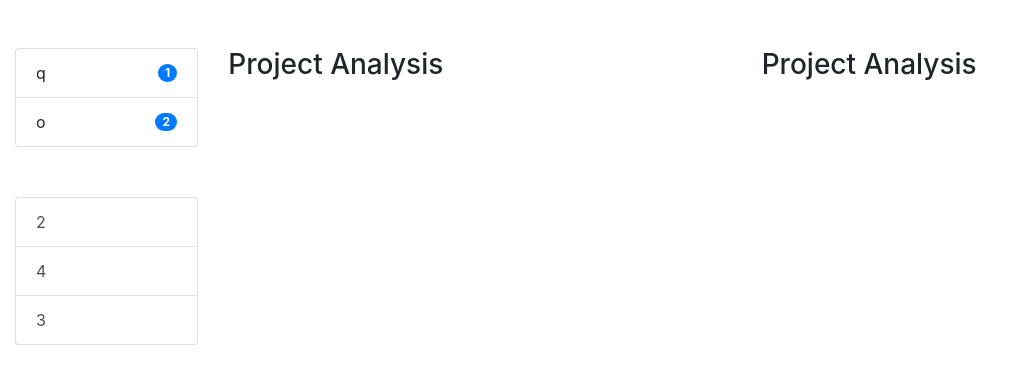
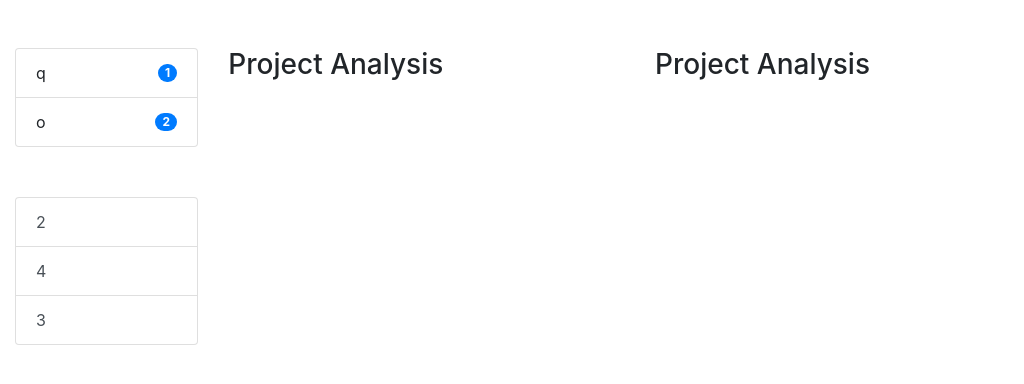
Before and after one commit to mahmudul-hasan-sreejon/progress-tracker, a PHP site: page / in a window 1280 px wide. Shown: the part 56-440 px from the top of the page, without its empty margins (0-1024 px from the left). Run offline with PHP 8.4, Linux system fonts and the light colour scheme; data comes from the database, SQL or seed files in the repository; some libraries are stand-ins or nearby versions.

Commit message:
all bugs fixed for charts

```diff
--- a/index.php
+++ b/index.php
@@ -97,7 +97,7 @@
             </div>
 
             <!-- Chart 1 -->
-            <div class="col-sm-5">
+            <div class="col-sm-4">
                 <?php
 
                 require('conn.php');
@@ -142,7 +142,7 @@
             </div>
 
             <!-- Chart 2 -->
-            <div class="col-sm-5">
+            <div class="col-sm-6">
                 <?php
 
                 require('conn.php');
@@ -206,7 +206,11 @@ Morris.Bar({
     stacked: false,
     resize: true,
     barColors: ['#1fbba6', '#f8aa33', '#4da74d', '#afd8f8', '#edc240', '#cb4b4b', '#9440ed'],
-    barOpacity: 0.9
+    barOpacity: 0.9,
+    barGap: 0,
+    barSizeRatio: 0.46,
+    gridTextSize: 10,
+    xLabelAngle: 30
 });
 
 Morris.Bar({
@@ -219,11 +223,10 @@ Morris.Bar({
     stacked: false,
     resize: true,
     barColors: ['#edc240', '#cb4b4b', '#9440ed', '#1fbba6', '#f8aa33', '#4da74d', '#afd8f8'],
-    barOpacity: 0.9
+    barOpacity: 0.9,
+    barGap: 0,
+    barSizeRatio: 0.46,
+    gridTextSize: 10,
+    xLabelAngle: 30
 });
-
-// ,,,,,,,,,,,,,,,,,,,,,,,,,,,,,,,,,,,,,,,,,,,,,,,,,,,,,,,,,,,,,,,,,,,,,,,,,,,,,,,,,,,,,,,,,,,,
-
-
-
 </script>
```
